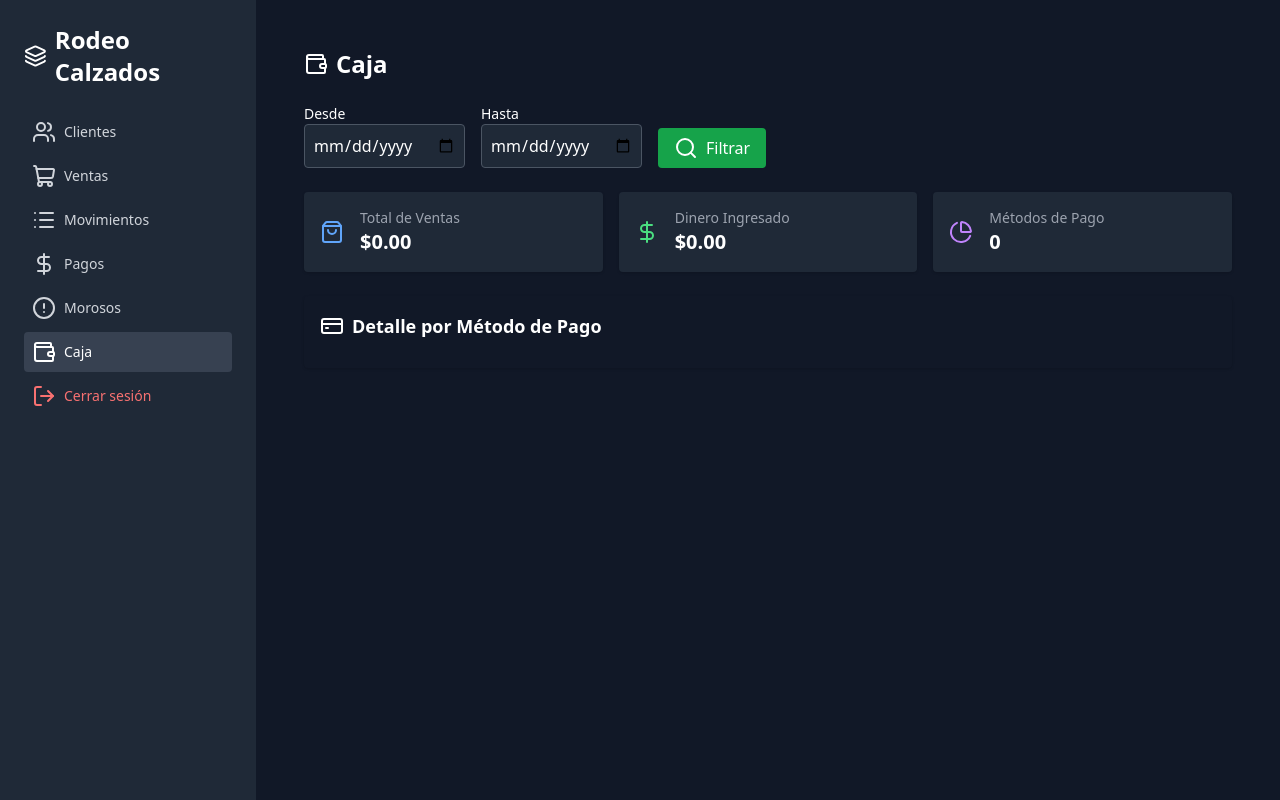
After one commit to NahunMenem/Bando-Railway, a Flask app: page /caja in a window 1280 px wide. The commit adds this page. Run offline with Flask 3, Linux system fonts and the light colour scheme; the visitor is signed in with stand-in values (Sample User, id 1); data that the repository does not hold is empty; some libraries are stand-ins or nearby versions.

Commit message:
Add files via upload

```diff
--- a/app.py
+++ b/app.py
@@ -127,6 +127,7 @@ from flask import jsonify
 @login_required
 def guardar_venta():
     cliente_id = request.form.get("cliente_id")
+    metodo_pago = request.form.get("metodo_pago")  # <-- NUEVO
 
     try:
         pago_a_cuenta = float(request.form.get("pago_a_cuenta", "0") or 0)
@@ -150,7 +151,8 @@ def guardar_venta():
         total=total_operacion,
         pago_a_cuenta=pago_a_cuenta,
         saldo_resultante=saldo_resultante,
-        fecha=ahora_ar
+        fecha=ahora_ar,
+        metodo_pago=metodo_pago  # <-- NUEVO
     )
     db.session.add(venta)
     db.session.flush()
@@ -277,35 +279,18 @@ def movimientos():
 
 
 
-
-
-
 @app.route("/pagos", methods=["GET", "POST"])
-@login_required
 def registrar_pago():
     clientes = Cliente.query.all()
 
     if request.method == "POST":
-        cliente_id = request.form.get("cliente_id")
-        monto = request.form.get("monto")
-
-        try:
-            monto = float(monto)
-        except (ValueError, TypeError):
-            monto = 0.0
+        cliente_id = request.form["cliente_id"]
+        monto = float(request.form["monto"])
+        metodo_pago = request.form["metodo_pago"]
 
         cliente = Cliente.query.get(cliente_id)
-
-        if cliente and monto > 0:
-            # Hora Argentina naive
-            tz_ar = pytz.timezone("America/Argentina/Buenos_Aires")
-            ahora_ar = datetime.now(tz_ar).replace(tzinfo=None)
-
-            nuevo_pago = PagoCliente(
-                cliente_id=cliente.id,
-                monto=monto,
-                fecha=ahora_ar
-            )
+        if cliente:
+            nuevo_pago = PagoCliente(cliente_id=cliente.id, monto=monto, metodo_pago=metodo_pago)
             db.session.add(nuevo_pago)
             db.session.commit()
             return redirect(url_for('pago_exitoso', pago_id=nuevo_pago.id))
@@ -319,17 +304,33 @@ def pago_exitoso(pago_id):
 
 
 
-@app.route('/comprobante/<int:venta_id>')
+@app.route("/comprobante/<int:venta_id>")
 def comprobante(venta_id):
     venta = Venta.query.get_or_404(venta_id)
-    cliente = venta.cliente
+    cliente = Cliente.query.get_or_404(venta.cliente_id)
 
-    # Obtener deuda total del cliente (no solo esta venta)
-    deuda_total = db.session.query(
+    ventas_anteriores = db.session.query(
         func.coalesce(func.sum(Venta.total - Venta.pago_a_cuenta), 0)
-    ).filter_by(cliente_id=cliente.id).scalar()
+    ).filter(
+        Venta.cliente_id == cliente.id,
+        Venta.id < venta.id
+    ).scalar()
 
-    return render_template("comprobante.html", venta=venta, cliente=cliente, deuda_total=deuda_total)
+    pagos_anteriores = db.session.query(
+        func.coalesce(func.sum(PagoCliente.monto), 0)
+    ).filter(
+        PagoCliente.cliente_id == cliente.id,
+        PagoCliente.fecha < venta.fecha
+    ).scalar()
+
+    deuda_anterior = round((ventas_anteriores or 0) - (pagos_anteriores or 0), 2)
+    deuda_total = round(deuda_anterior + venta.saldo_resultante, 2)
+
+    return render_template("comprobante.html", venta=venta, cliente=cliente,
+                           deuda_anterior=deuda_anterior, deuda_total=deuda_total)
+
+
+
 
 
 @app.route("/comprobante-pago/<int:pago_id>")
@@ -398,9 +399,85 @@ def logout():
 
 
 
+@app.route("/eliminar_movimiento/<tipo>/<int:id>", methods=["POST"])
+@login_required
+def eliminar_movimiento(tipo, id):
+    if tipo == "venta":
+        movimiento = Venta.query.get_or_404(id)
+    elif tipo == "pago":
+        movimiento = PagoCliente.query.get_or_404(id)
+    else:
+        flash("Tipo de movimiento inválido", "danger")
+        return redirect(request.referrer)
+
+    db.session.delete(movimiento)
+    db.session.commit()
+    flash("Movimiento eliminado correctamente", "success")
+    return redirect(request.referrer)
+
+
+
+from sqlalchemy import extract
+
+@app.route("/caja", methods=["GET", "POST"])
+@login_required
+def caja():
+    desde = request.args.get("desde")
+    hasta = request.args.get("hasta")
+
+    # Filtro de fechas
+    ventas_query = db.session.query(Venta)
+    pagos_query = db.session.query(PagoCliente)
+
+    if desde and hasta:
+        ventas_query = ventas_query.filter(Venta.fecha.between(desde, hasta))
+        pagos_query = pagos_query.filter(PagoCliente.fecha.between(desde, hasta))
+
+    ventas = ventas_query.all()
+    pagos = pagos_query.all()
+
+    total_ventas = sum(venta.total for venta in ventas)
+    total_ingresado = sum((venta.pago_a_cuenta or 0) for venta in ventas) + sum(p.monto for p in pagos)
+
+    # Agrupar ventas por método de pago (solo el monto pagado)
+    ventas_por_metodo = (
+        db.session.query(Venta.metodo_pago, func.sum(Venta.pago_a_cuenta))
+        .filter(Venta.pago_a_cuenta != None)
+    )
+    if desde and hasta:
+        ventas_por_metodo = ventas_por_metodo.filter(Venta.fecha.between(desde, hasta))
+    ventas_por_metodo = ventas_por_metodo.group_by(Venta.metodo_pago).all()
+
+    # Agrupar pagos de clientes por método de pago
+    pagos_por_metodo = (
+        db.session.query(PagoCliente.metodo_pago, func.sum(PagoCliente.monto))
+    )
+    if desde and hasta:
+        pagos_por_metodo = pagos_por_metodo.filter(PagoCliente.fecha.between(desde, hasta))
+    pagos_por_metodo = pagos_por_metodo.group_by(PagoCliente.metodo_pago).all()
+
+    # Unificar ambos resultados
+    totales_por_metodo = {}
+
+    for metodo, total in ventas_por_metodo:
+        if metodo:
+            totales_por_metodo[metodo] = totales_por_metodo.get(metodo, 0) + float(total)
+
+    for metodo, total in pagos_por_metodo:
+        if metodo:
+            totales_por_metodo[metodo] = totales_por_metodo.get(metodo, 0) + float(total)
+
+    return render_template(
+        "caja.html",
+        total_ventas=total_ventas,
+        total_ingresado=total_ingresado,
+        totales_por_metodo=totales_por_metodo,
+        desde=desde,
+        hasta=hasta
+    )
+
+
 # ---------- MAIN ----------
 
 if __name__ == "__main__":
-    import os
-    port = int(os.environ.get("PORT", 5000))
-    app.run(debug=False, host="0.0.0.0", port=port)
+    app.run(debug=True)
--- a/models.py
+++ b/models.py
@@ -56,6 +56,9 @@ class Venta(db.Model):
 
     items = db.relationship("VentaItem", back_populates="venta", cascade="all, delete-orphan")
     cliente = db.relationship("Cliente", backref="ventas")
+    metodo_pago = db.Column(db.String(50))  # efectivo, debito, etc.
+
+
 
 
 class VentaItem(db.Model):
@@ -76,6 +79,8 @@ class PagoCliente(db.Model):
     cliente_id = db.Column(db.Integer, db.ForeignKey('cliente.id'), nullable=False)
     fecha = db.Column(db.DateTime, default=datetime.utcnow)
     monto = db.Column(db.Float, nullable=False)
+    metodo_pago = db.Column(db.String(50))  # efectivo, debito, etc.
+
 
     cliente = db.relationship("Cliente", backref="pagos")
 
--- a/templates/base.html
+++ b/templates/base.html
@@ -13,40 +13,51 @@
   </script>
   <link href="https://cdn.jsdelivr.net/npm/tom-select@2.2.2/dist/css/tom-select.css" rel="stylesheet">
   <script src="https://cdn.jsdelivr.net/npm/tom-select@2.2.2/dist/js/tom-select.complete.min.js"></script>
-    <!-- Tom Select CSS -->
-  <link href="https://cdn.jsdelivr.net/npm/tom-select@2.3.1/dist/css/tom-select.css" rel="stylesheet">
-  <!-- Tom Select JS -->
-  <script src="https://cdn.jsdelivr.net/npm/tom-select@2.3.1/dist/js/tom-select.complete.min.js"></script>
-
-
 </head>
 <body class="bg-gray-900 text-white">
   <div class="flex flex-col md:flex-row min-h-screen">
+
     <!-- Sidebar -->
-    <aside class="w-full md:w-64 bg-gray-800 p-4 md:p-6 space-y-4">
-      <h1 class="text-2xl font-bold flex items-center gap-2 mb-4">
+    <aside class="w-full md:w-64 bg-gray-800 p-4 md:p-6 space-y-6">
+      <h1 class="text-2xl font-bold flex items-center gap-2 mb-4 text-white">
         <i data-lucide="layers"></i> Rodeo Calzados
       </h1>
-      <nav class="flex flex-col gap-2">
-        <a href="{{ url_for('index') }}" class="flex items-center gap-2 p-2 rounded hover:bg-gray-700">
+
+      <nav class="flex flex-col gap-1 text-sm font-medium">
+        <a href="{{ url_for('index') }}"
+           class="flex items-center gap-2 p-2 rounded {{ 'bg-gray-700 text-white' if request.endpoint == 'index' else 'hover:bg-gray-700 text-gray-300' }}">
           <i data-lucide="users"></i> Clientes
         </a>
-        <a href="{{ url_for('ventas') }}" class="flex items-center gap-2 p-2 rounded hover:bg-gray-700">
+
+        <a href="{{ url_for('ventas') }}"
+           class="flex items-center gap-2 p-2 rounded {{ 'bg-gray-700 text-white' if request.endpoint == 'ventas' else 'hover:bg-gray-700 text-gray-300' }}">
           <i data-lucide="shopping-cart"></i> Ventas
         </a>
-        <a href="{{ url_for('movimientos') }}" class="flex items-center gap-2 p-2 rounded hover:bg-gray-700">
+
+        <a href="{{ url_for('movimientos') }}"
+           class="flex items-center gap-2 p-2 rounded {{ 'bg-gray-700 text-white' if request.endpoint == 'movimientos' else 'hover:bg-gray-700 text-gray-300' }}">
           <i data-lucide="list"></i> Movimientos
         </a>
-        <a href="{{ url_for('registrar_pago') }}" class="flex items-center gap-2 p-2 rounded hover:bg-gray-700">
+
+        <a href="{{ url_for('registrar_pago') }}"
+           class="flex items-center gap-2 p-2 rounded {{ 'bg-gray-700 text-white' if request.endpoint == 'registrar_pago' else 'hover:bg-gray-700 text-gray-300' }}">
           <i data-lucide="dollar-sign"></i> Pagos
         </a>
-        <a href="{{ url_for('morosos') }}" class="flex items-center gap-2 p-2 rounded hover:bg-gray-700">
+
+        <a href="{{ url_for('morosos') }}"
+           class="flex items-center gap-2 p-2 rounded {{ 'bg-gray-700 text-white' if request.endpoint == 'morosos' else 'hover:bg-gray-700 text-gray-300' }}">
           <i data-lucide="alert-circle"></i> Morosos
         </a>
-        <a href="{{ url_for('logout') }}" class="flex items-center gap-2 p-2 rounded hover:bg-gray-700 text-red-400 hover:text-red-300">
+
+        <a href="{{ url_for('caja') }}"
+           class="flex items-center gap-2 p-2 rounded {{ 'bg-gray-700 text-white' if request.endpoint == 'caja' else 'hover:bg-gray-700 text-gray-300' }}">
+          <i data-lucide="wallet"></i> Caja
+        </a>
+
+        <a href="{{ url_for('logout') }}"
+           class="flex items-center gap-2 p-2 rounded hover:bg-gray-700 text-red-400 hover:text-red-300">
           <i data-lucide="log-out"></i> Cerrar sesión
         </a>
-
       </nav>
     </aside>
 
--- /dev/null
+++ b/templates/caja.html
@@ -0,0 +1,70 @@
+{% extends "base.html" %}
+{% block content %}
+<div class="p-6 space-y-6">
+
+  <h1 class="text-2xl font-bold text-white flex items-center gap-2">
+    <i data-lucide="wallet"></i> Caja
+  </h1>
+
+  <form method="get" class="flex flex-wrap gap-4 items-end">
+    <div>
+      <label class="block text-sm text-white">Desde</label>
+      <input type="date" name="desde" value="{{ desde or '' }}"
+             class="bg-gray-800 text-white p-2 rounded border border-gray-600" required>
+    </div>
+    <div>
+      <label class="block text-sm text-white">Hasta</label>
+      <input type="date" name="hasta" value="{{ hasta or '' }}"
+             class="bg-gray-800 text-white p-2 rounded border border-gray-600" required>
+    </div>
+    <button type="submit"
+            class="bg-green-600 hover:bg-green-700 text-white px-4 py-2 rounded flex items-center gap-2">
+      <i data-lucide="search"></i> Filtrar
+    </button>
+  </form>
+
+  <!-- KPIs -->
+  <div class="grid grid-cols-1 md:grid-cols-3 gap-4 text-white">
+    <div class="bg-gray-800 p-4 rounded shadow flex items-center gap-4">
+      <i data-lucide="shopping-bag" class="w-6 h-6 text-blue-400"></i>
+      <div>
+        <p class="text-sm text-gray-400">Total de Ventas</p>
+        <p class="text-xl font-semibold">${{ '%.2f' | format(total_ventas) }}</p>
+      </div>
+    </div>
+    <div class="bg-gray-800 p-4 rounded shadow flex items-center gap-4">
+      <i data-lucide="dollar-sign" class="w-6 h-6 text-green-400"></i>
+      <div>
+        <p class="text-sm text-gray-400">Dinero Ingresado</p>
+        <p class="text-xl font-semibold">${{ '%.2f' | format(total_ingresado) }}</p>
+      </div>
+    </div>
+    <div class="bg-gray-800 p-4 rounded shadow flex items-center gap-4">
+      <i data-lucide="pie-chart" class="w-6 h-6 text-purple-400"></i>
+      <div>
+        <p class="text-sm text-gray-400">Métodos de Pago</p>
+        <p class="text-xl font-semibold">{{ totales_por_metodo | length }}</p>
+      </div>
+    </div>
+  </div>
+
+  <!-- Detalle por método de pago -->
+  <div class="bg-gray-900 p-4 rounded shadow text-white mt-6">
+    <h2 class="text-lg font-bold mb-3 flex items-center gap-2">
+      <i data-lucide="credit-card"></i> Detalle por Método de Pago
+    </h2>
+    <ul class="space-y-2">
+      {% for metodo, total in totales_por_metodo.items() %}
+        <li class="flex justify-between border-b border-gray-700 pb-1">
+          <span class="capitalize">{{ metodo }}</span>
+          <span class="font-semibold">${{ '%.2f' | format(total) }}</span>
+        </li>
+      {% endfor %}
+    </ul>
+  </div>
+
+</div>
+<script>
+  lucide.createIcons()
+</script>
+{% endblock %}
```
Also changed, not shown: templates/comprobante.html (+7 -4 lines), templates/movimientos.html (+18 -6 lines), templates/pago_cliente.html (+28 -1 lines), templates/ventas.html (+31 -15 lines).
